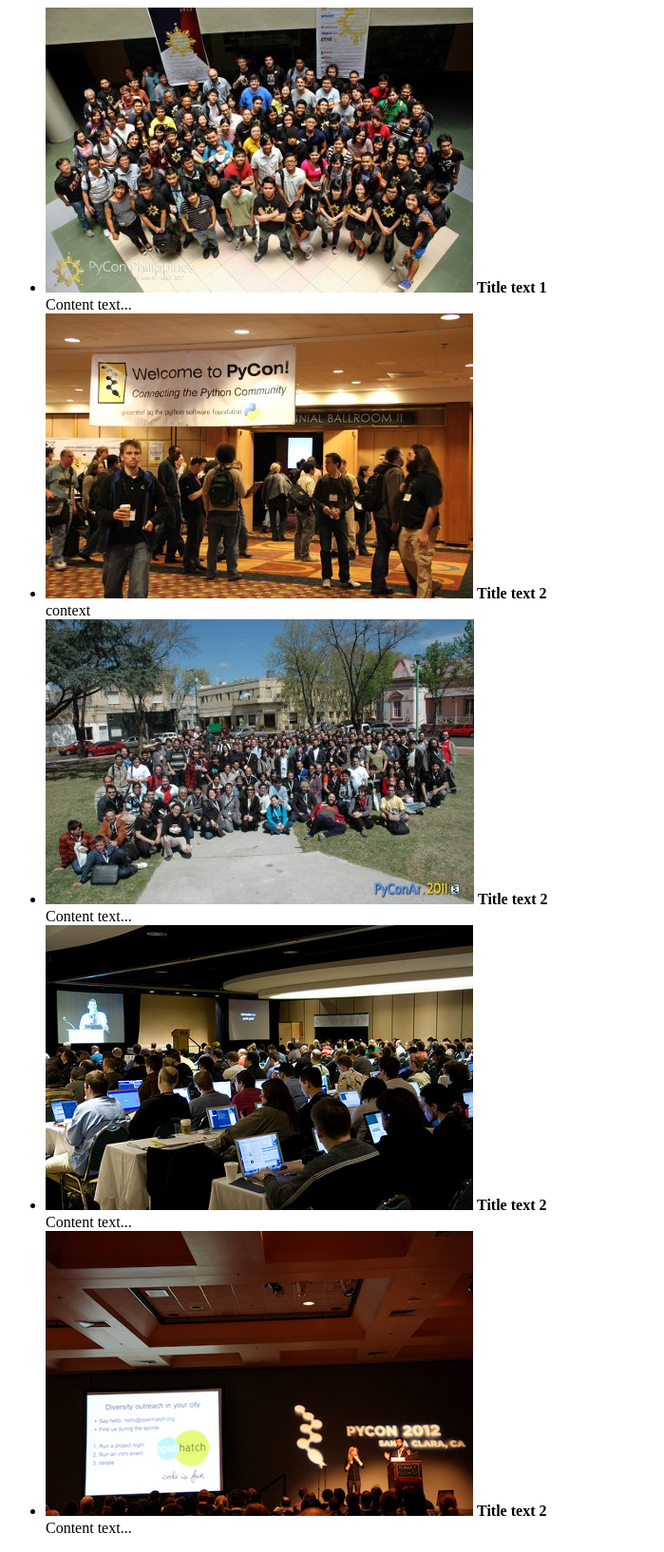
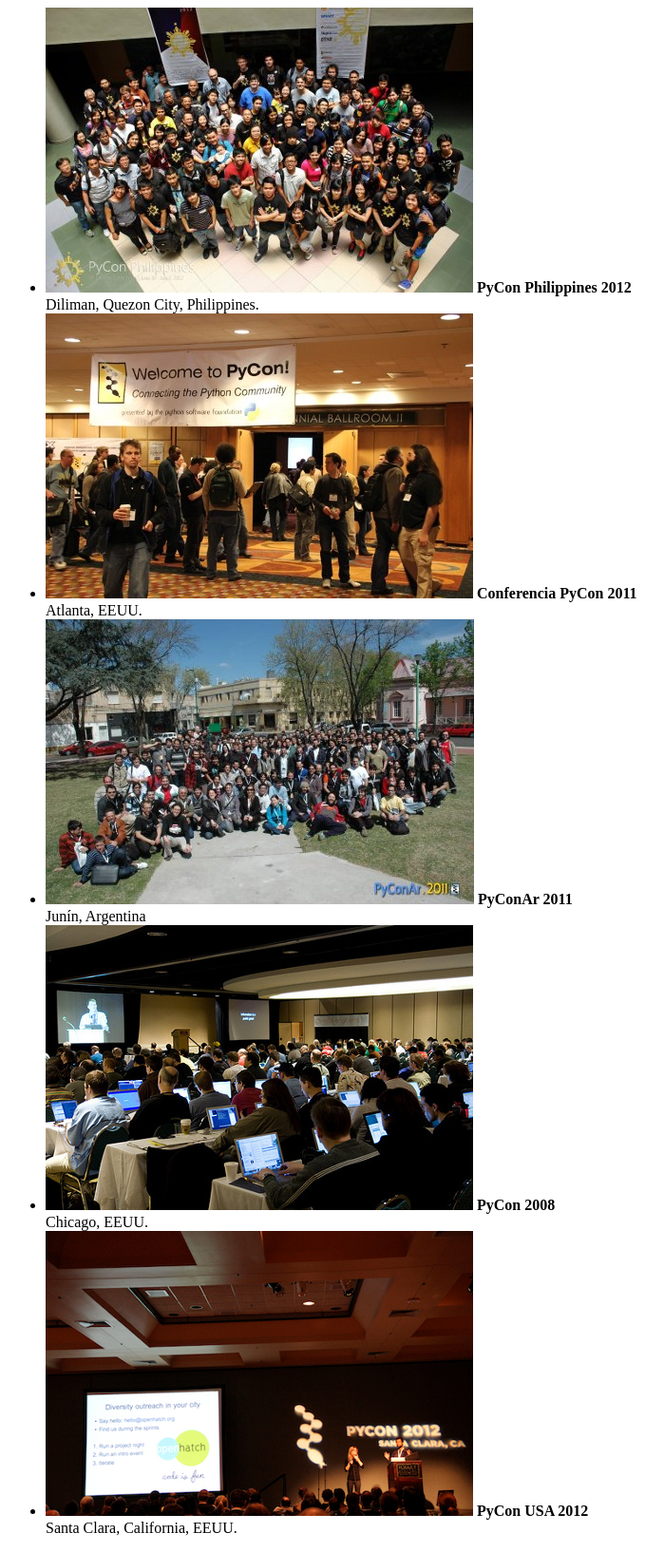
Before and after one commit to pyve/pycon-site, a Django app: template pyconve/cms/templates/_gallery_act.html in a window 1280 px wide. Shown: the whole page at 95% size, without its empty margins (0-699 px from the left). Run offline with Django 3.2, Linux system fonts and the light colour scheme; the template is opened without the code that fills it, so the values that code supplies are empty; parts of the project's set-up code (start-up, migrations or seed data) failed here and were passed over.

Commit message:
Se incluyo Descripcion de las fotos de Gallery, y ajustes de estilo

```diff
--- a/pyconve/cms/templates/_gallery_act.html
+++ b/pyconve/cms/templates/_gallery_act.html
@@ -1,24 +1,24 @@
     <div id="slider">
         <ul id="sliderContent">
             <li class="sliderImage">
-                <a href=""><img src="{{ STATIC_URL }}img/gallery/1.jpg" alt="1" /></a>
-                <span class="top"><strong>Title text 1</strong><br />Content text...</span>
+                <a href="#activities"><img src="{{ STATIC_URL }}img/gallery/1.jpg" alt="1" /></a>
+                <span class="top"><strong>PyCon Philippines 2012</strong><br />Diliman, Quezon City, Philippines.</span>
             </li>
             <li class="sliderImage">
-                <a href=""><img src="{{ STATIC_URL }}img/gallery/2.jpg" alt="2" /></a>
-                <span class="top"><strong>Title text 2</strong><br />context</span>
+                <a href="#activities"><img src="{{ STATIC_URL }}img/gallery/2.jpg" alt="2" /></a>
+                <span class="top"><strong>Conferencia PyCon 2011</strong><br />Atlanta, EEUU.</span>
             </li>
             <li class="sliderImage">
                 <img src="{{ STATIC_URL }}img/gallery/3.jpg" alt="3" />
-                <span class="bottom"><strong>Title text 2</strong><br />Content text...</span>
+                <span class="bottom"><strong>PyConAr 2011</strong><br />Junín, Argentina</span>
             </li>
             <li class="sliderImage">
                 <img src="{{ STATIC_URL }}img/gallery/4.jpg" alt="4" />
-                <span class="bottom"><strong>Title text 2</strong><br />Content text...</span>
+                <span class="bottom"><strong>PyCon 2008</strong><br />Chicago, EEUU.</span>
             </li>
             <li class="sliderImage">
                 <img src="{{ STATIC_URL }}img/gallery/5.jpg" alt="5" />
-                <span class="top"><strong>Title text 2</strong><br />Content text...</span>
+                <span class="top"><strong>PyCon USA 2012</strong><br />Santa Clara, California, EEUU.</span>
             </li>
             <div class="clear sliderImage"></div>
         </ul>
```
Also changed, not shown: pyconve/cms/static/css/roundabout.less (+12 -2 lines), pyconve/cms/templates/base.html (+8 -1 lines).
